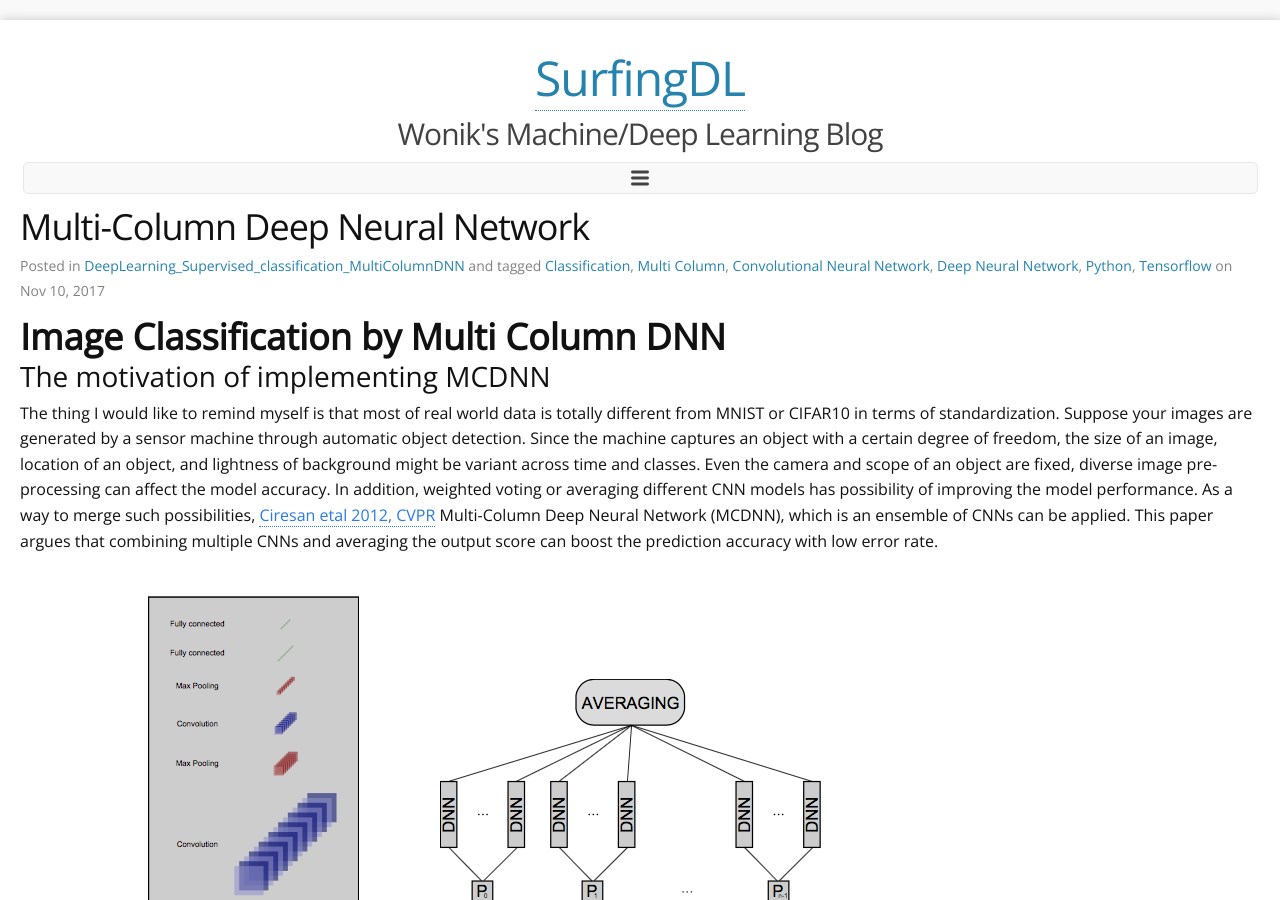
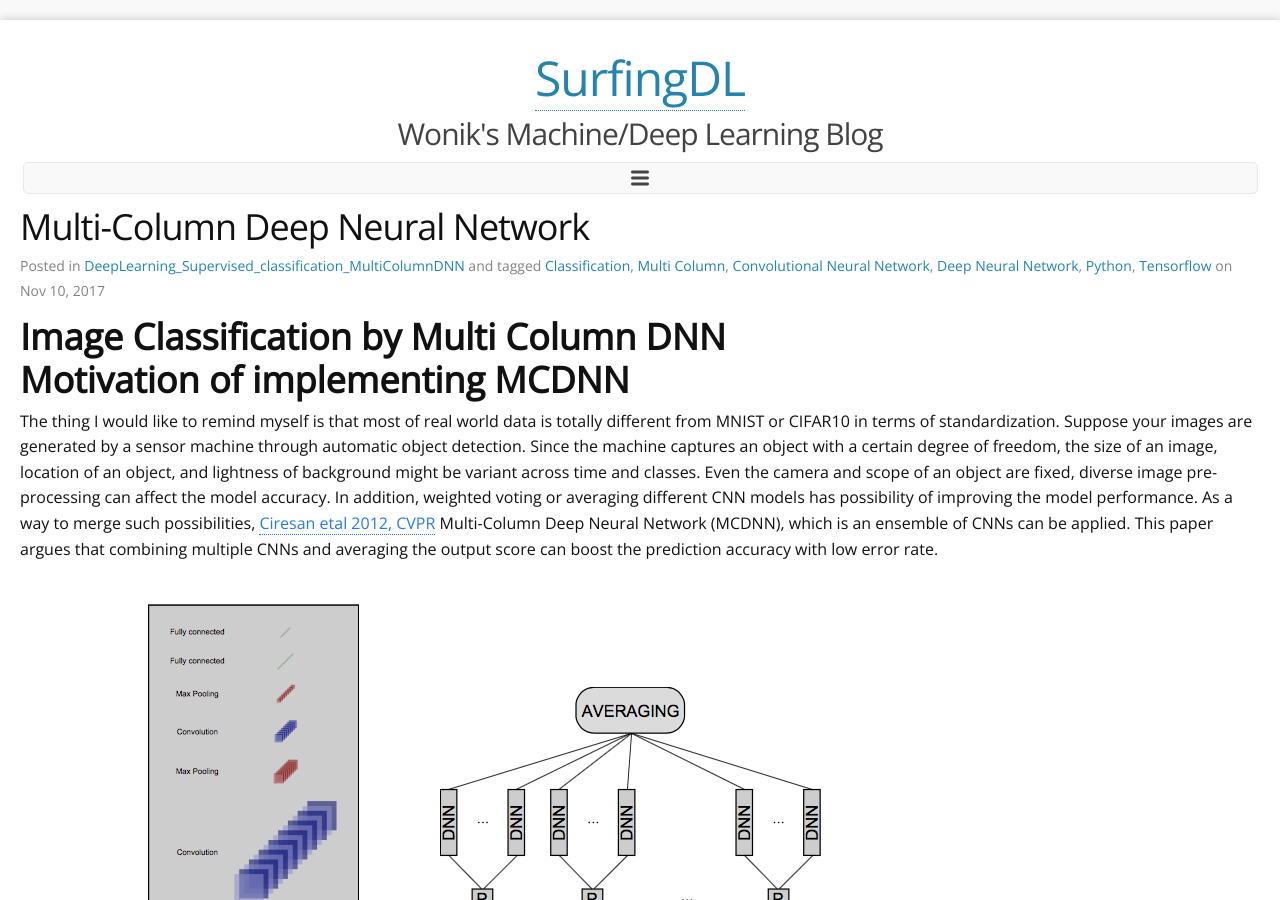
Before and after one commit to wonik/wonikjang.github.io, a Jekyll site: the page built from _posts/2017-11-10-multi_column_DNN.md, in a window 1280 px wide and 900 px high. Built offline with Jekyll 4.4.1, drawn with Linux system fonts in a browser that asks for light colours; nearby versions of some CDN libraries; comment, search, counter and statistics services are not loaded.

Commit message:
Update 2017-11-10-multi_column_DNN.md

```diff
--- a/_posts/2017-11-10-multi_column_DNN.md
+++ b/_posts/2017-11-10-multi_column_DNN.md
@@ -16,7 +16,7 @@ tags:
 
 # **Image Classification by Multi Column DNN**
 
-## The motivation of implementing MCDNN
+# **Motivation of implementing MCDNN**
 The thing I would like to remind myself is that most of real world data is totally different from MNIST or CIFAR10 in terms of standardization. Suppose your images are generated by a sensor machine through automatic object detection. Since the machine captures an object with a certain degree of freedom, the size of an image, location of an object, and lightness of background might be variant across time and classes. Even the camera and scope of an object are fixed, diverse image pre-processing can affect the model accuracy. In addition, weighted voting or averaging different CNN models has possibility of improving the model performance. As a way to merge such possibilities, [Ciresan etal 2012, CVPR][Ciresan's_paper-] Multi-Column Deep Neural Network (MCDNN), which is an ensemble of CNNs can be applied. This paper argues that combining multiple CNNs and averaging the output score can boost the prediction accuracy with low error rate.
 
 [Ciresan's_paper-]:people.idsia.ch/~juergen/cvpr2012.pdf
```
